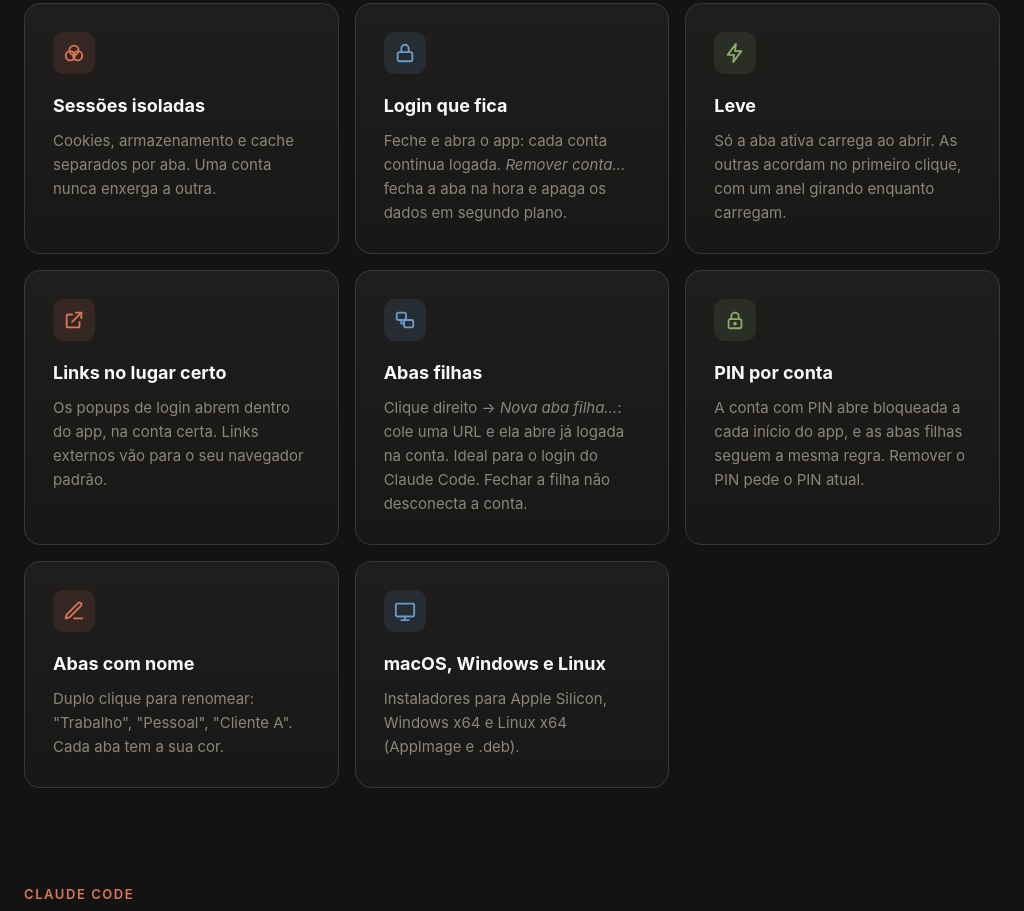
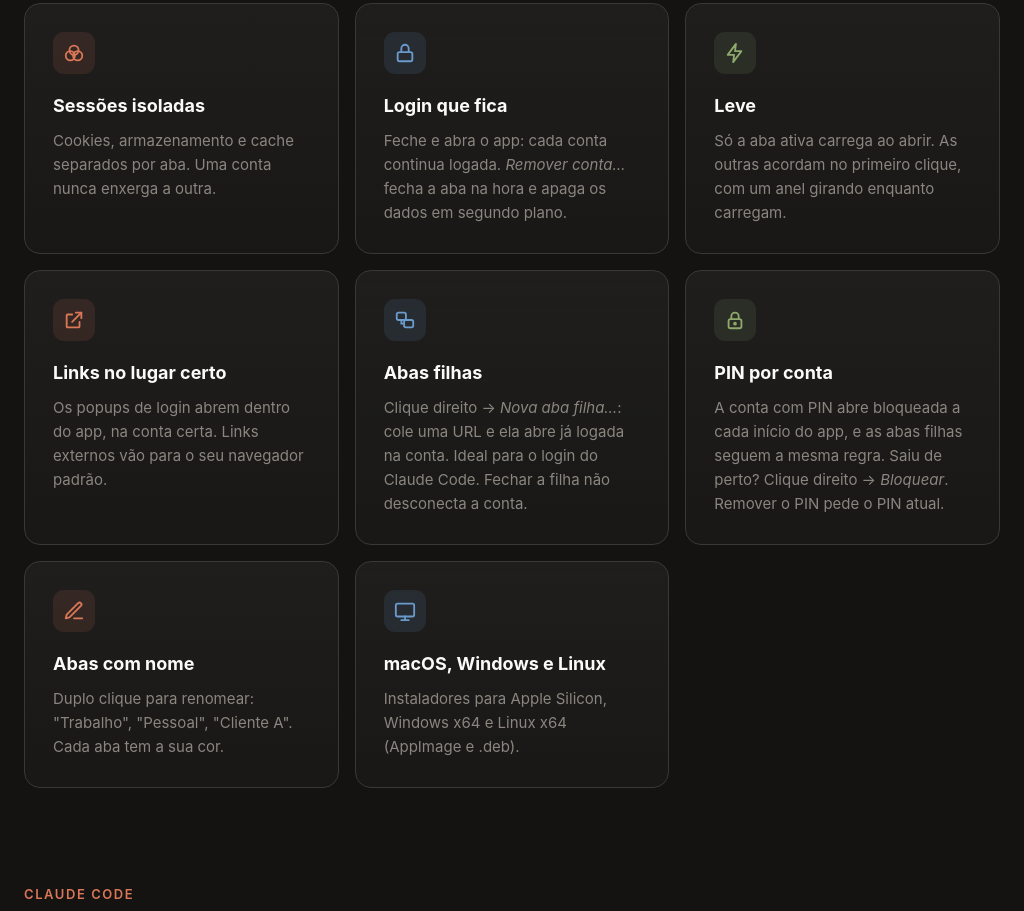
Before and after one commit to RogerPhilippe/Multiverse, an Electron app: page docs/index.html in a window 1024 px wide. Shown: the part 1835-2746 px from the top of the page. Drawn offline with Linux system fonts and the light colour scheme.

Commit message:
Docs: página do projeto e README atualizados para a 1.4.3 (Bloquear, acesso do Claude Code cortado na hora)

```diff
--- a/docs/index.html
+++ b/docs/index.html
@@ -223,7 +223,7 @@
 
   <main>
     <div class="wrap hero">
-      <span class="pill"><b>v1.4</b> O Claude Code trabalha nas suas contas, em segundo plano</span>
+      <span class="pill"><b>v1.4.3</b> Bloqueie a conta na hora, pelo clique direito</span>
       <h1>Cada conta no <span class="grad">seu universo.</span></h1>
       <p class="lead">Várias contas do Claude ao mesmo tempo, uma por aba: trabalho, pessoal, clientes. Cada aba é um navegador isolado, e o login fica salvo.</p>
       <div class="cta">
@@ -304,7 +304,7 @@
           <div class="card">
             <div class="ico"><svg viewBox="0 0 24 24" fill="none" stroke="currentColor" stroke-width="2" stroke-linecap="round" stroke-linejoin="round"><rect x="5" y="11" width="14" height="10" rx="2"/><path d="M8 11V8a4 4 0 0 1 8 0v3"/><circle cx="12" cy="16" r="1"/></svg></div>
             <h3>PIN por conta</h3>
-            <p>A conta com PIN abre bloqueada a cada início do app, e as abas filhas seguem a mesma regra. Remover o PIN pede o PIN atual.</p>
+            <p>A conta com PIN abre bloqueada a cada início do app, e as abas filhas seguem a mesma regra. Saiu de perto? Clique direito → <em>Bloquear</em>. Remover o PIN pede o PIN atual.</p>
           </div>
           <div class="card">
             <div class="ico"><svg viewBox="0 0 24 24" fill="none" stroke="currentColor" stroke-width="2" stroke-linecap="round" stroke-linejoin="round"><path d="M12 20h9"/><path d="M16.5 3.5a2.1 2.1 0 0 1 3 3L7 19l-4 1 1-4z"/></svg></div>
@@ -329,7 +329,7 @@
           <div class="card">
             <div class="ico"><svg viewBox="0 0 24 24" fill="none" stroke="currentColor" stroke-width="2" stroke-linecap="round" stroke-linejoin="round"><path d="M9 12l2 2 4-4"/><circle cx="12" cy="12" r="9"/></svg></div>
             <h3>Você escolhe as contas</h3>
-            <p>Clique direito → <em>Permitir Claude Code</em>. A aba ganha um 🤖, com fundo verde enquanto ele trabalha. Contas bloqueadas por PIN ficam de fora.</p>
+            <p>Clique direito → <em>Permitir Claude Code</em>. A aba ganha um 🤖, com fundo verde enquanto ele trabalha. Contas bloqueadas por PIN ficam de fora, e bloquear corta o acesso na hora.</p>
           </div>
           <div class="card">
             <div class="ico"><svg viewBox="0 0 24 24" fill="none" stroke="currentColor" stroke-width="2" stroke-linecap="round" stroke-linejoin="round"><rect x="3" y="5" width="18" height="14" rx="2"/><path d="M3 9h18"/></svg></div>
```
Also changed, not shown: README.md.
